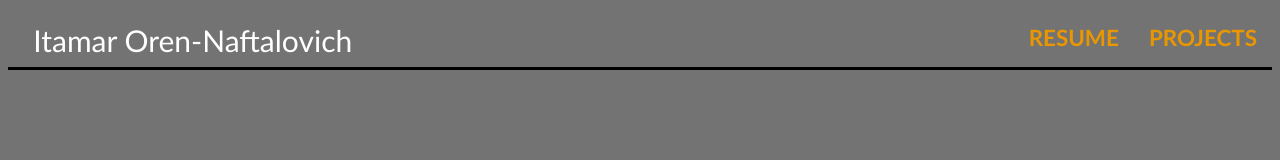
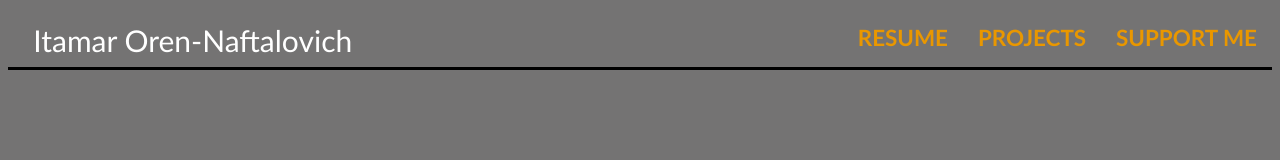
Before and after one commit to ION606/personal-website, a plain HTML site: page index.html in a window 1280 px wide. Drawn offline with nearby package versions, Linux system fonts and the light colour scheme.

Commit message:
Added the 'support me' button

```diff
--- a/index.html
+++ b/index.html
@@ -35,7 +35,7 @@
             <ul>
                 <li><a href="resume.html">Resume</a></li>
                 <li><a href="projects.html">Projects</a></li>
-
+                <li><a href="https://www.buymeacoffee.com/">Support Me</a></li>
             </ul>
         </span>
 
```
